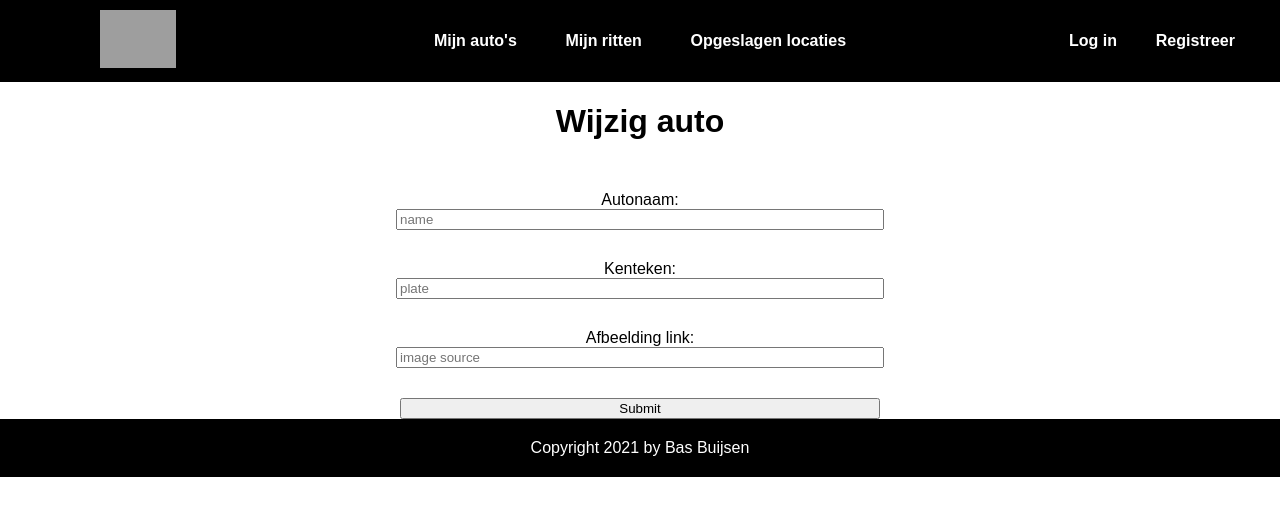
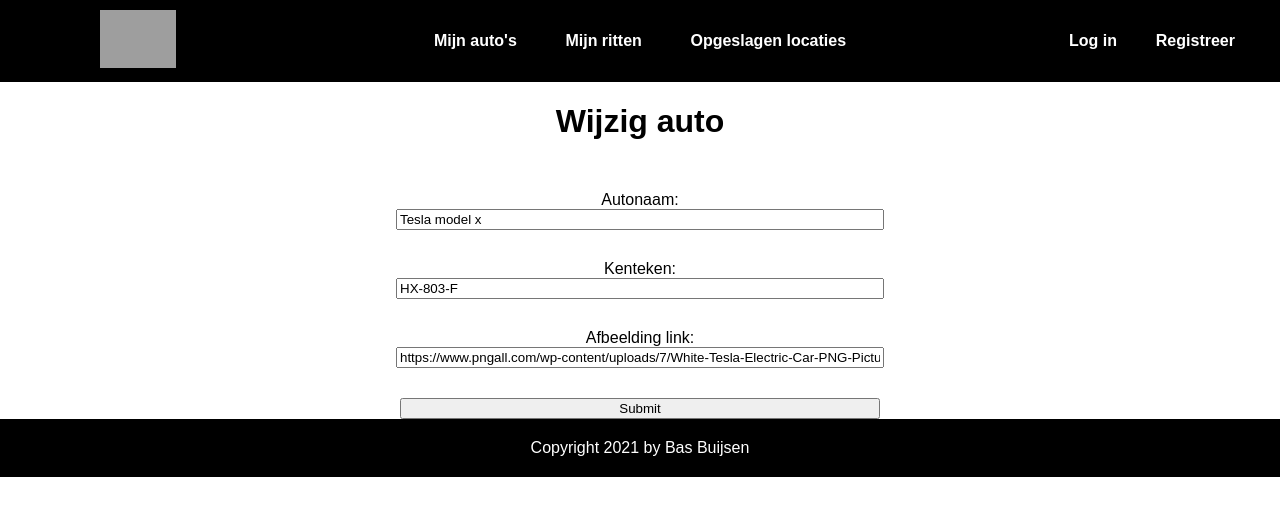
Before and after one commit to deBasMan21/ShareMyCarWebApp, an Angular app: page /car/1/edit in a window 1280 px wide. Shown: the top 516 px of the page. Built offline with nearby package versions, Linux system fonts and the light colour scheme; grey boxes are pictures that could not be loaded.

Commit message:
form input fields are filled in automatically

```diff
--- a/src/app/app.module.ts
+++ b/src/app/app.module.ts
@@ -1,6 +1,6 @@
 import { NgModule } from '@angular/core';
 import { BrowserModule } from '@angular/platform-browser';
-
+import { FormsModule } from '@angular/forms';
 import { AppRoutingModule } from './app-routing.module';
 import { AppComponent } from './app.component';
 import { UserListComponent } from './pages/user/user-list/user-list.component';
@@ -36,7 +36,7 @@ import { LocationEditComponent } from './pages/location/location-edit/location-e
     LocationDetailComponent,
     LocationEditComponent,
   ],
-  imports: [BrowserModule, AppRoutingModule],
+  imports: [BrowserModule, AppRoutingModule, FormsModule],
   providers: [],
   bootstrap: [AppComponent],
 })
--- a/src/app/pages/car/car-edit/car-edit.component.html
+++ b/src/app/pages/car/car-edit/car-edit.component.html
@@ -6,15 +6,15 @@
     <form>
       <div class="caredit-form-field">
         <label>Autonaam:</label>
-        <input type="text" placeholder="name" />
+        <input type="text" name="name" [(ngModel)]="car.name" />
       </div>
       <div class="caredit-form-field">
         <label>Kenteken:</label>
-        <input type="text" placeholder="plate" />
+        <input type="text" name="plate" [(ngModel)]="car.plate" />
       </div>
       <div class="caredit-form-field">
         <label>Afbeelding link:</label>
-        <input type="text" placeholder="image source" />
+        <input type="text" name="imgSrc" [(ngModel)]="car.imgSrc" />
       </div>
       <div class="caredit-form-field">
         <input type="submit" placeholder="Wijzig auto" />
--- a/src/app/pages/car/car-edit/car-edit.component.ts
+++ b/src/app/pages/car/car-edit/car-edit.component.ts
@@ -1,15 +1,27 @@
 import { Component, OnInit } from '@angular/core';
+import { Car } from '../car.model';
+import { ActivatedRoute } from '@angular/router';
+import { CarServiceService } from 'src/app/services/car-service.service';
 
 @Component({
   selector: 'app-car-edit',
   templateUrl: './car-edit.component.html',
-  styleUrls: ['./car-edit.component.scss']
+  styleUrls: ['./car-edit.component.scss'],
 })
 export class CarEditComponent implements OnInit {
+  public id: number = 0;
+  public car: Car = { name: 'test', id: 0, imgSrc: '', plate: '' };
 
-  constructor() { }
+  constructor(
+    public route: ActivatedRoute,
+    private carService: CarServiceService
+  ) {}
 
   ngOnInit(): void {
+    this.route.params.subscribe((params: any) => {
+      this.id = params['id'];
+      this.car = this.carService.getCarById(this.id)!;
+      console.log(this.car);
+    });
   }
-
 }
```
